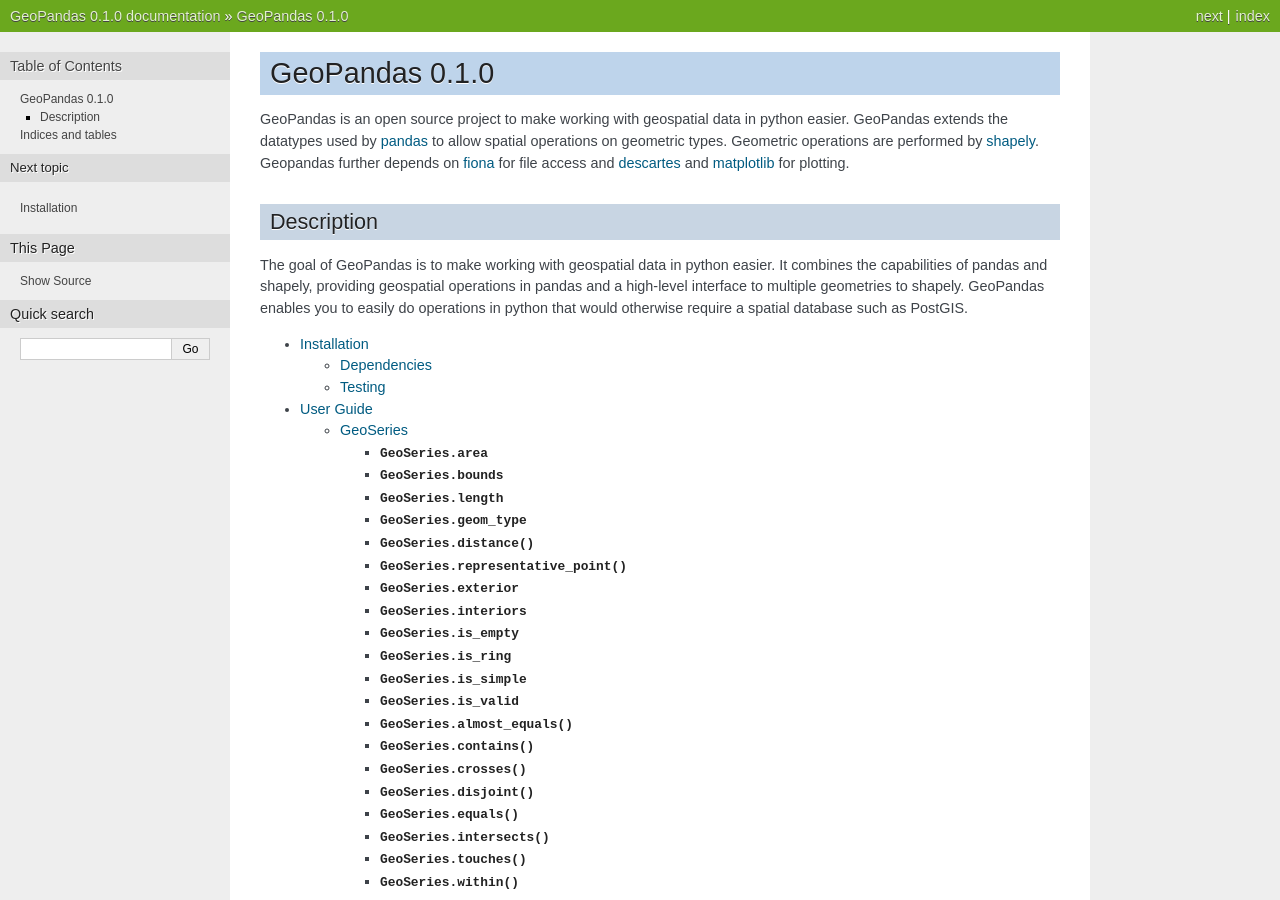
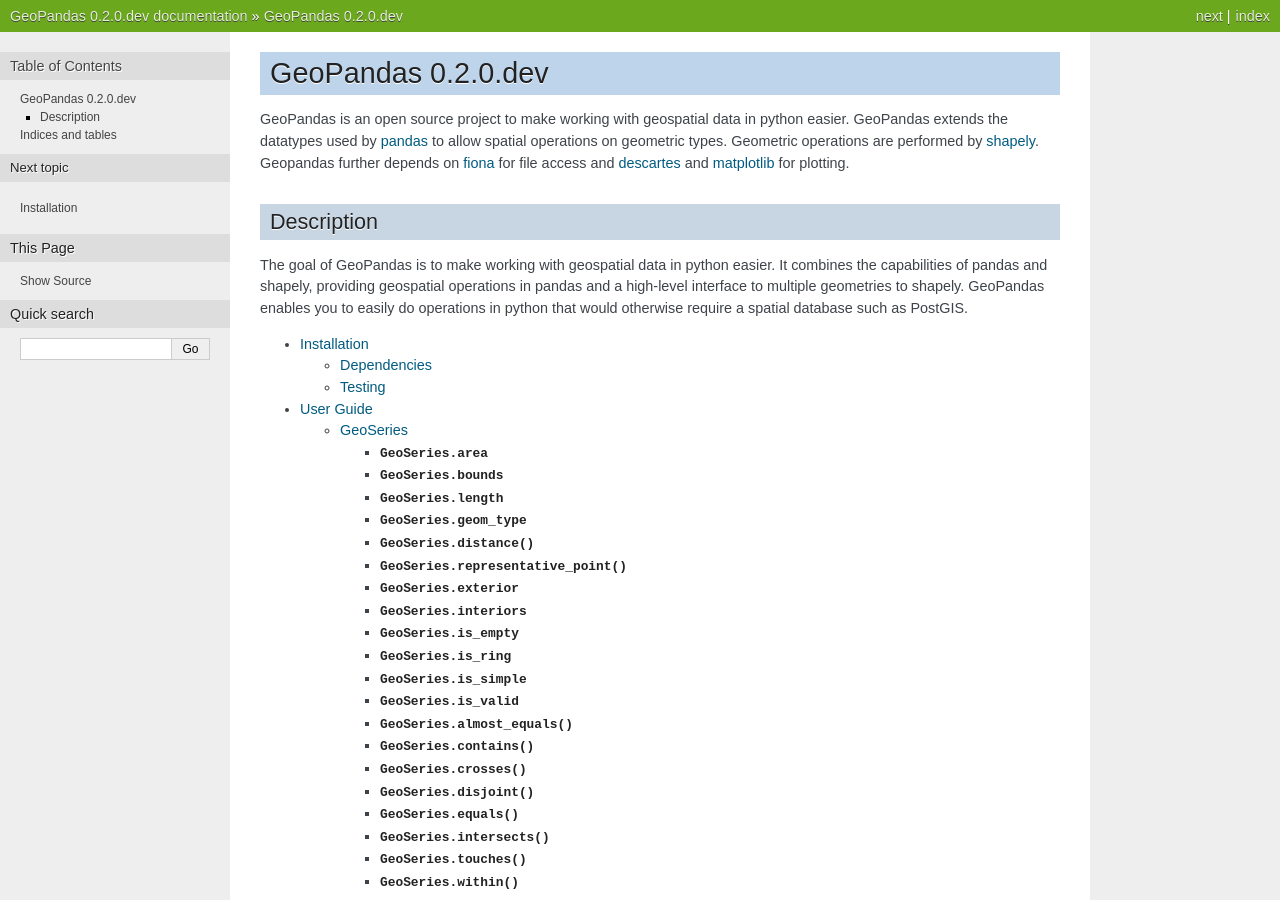
Before and after one commit to geopandas/geopandas, a Sphinx documentation site: the page built from doc/source/index.rst, in a window 1280 px wide and 900 px high. Built offline with Sphinx 7.4.7, drawn with Linux system fonts in a browser that asks for light colours; pages that are not in the unit, such as notebooks, are missing from menus; some of the changed text lies outside the part shown.

Commit message:
DOC: Set version in docs

```diff
--- a/doc/source/conf.py
+++ b/doc/source/conf.py
@@ -52,7 +52,7 @@
     version = release = d['version']
 except:
     # FIXME: This shouldn't be hardwired, but should be set one place only
-    version = release = '0.1.0'
+    version = release = '0.2.0.dev'
 
 # The language for content autogenerated by Sphinx. Refer to documentation
 # for a list of supported languages.
```
